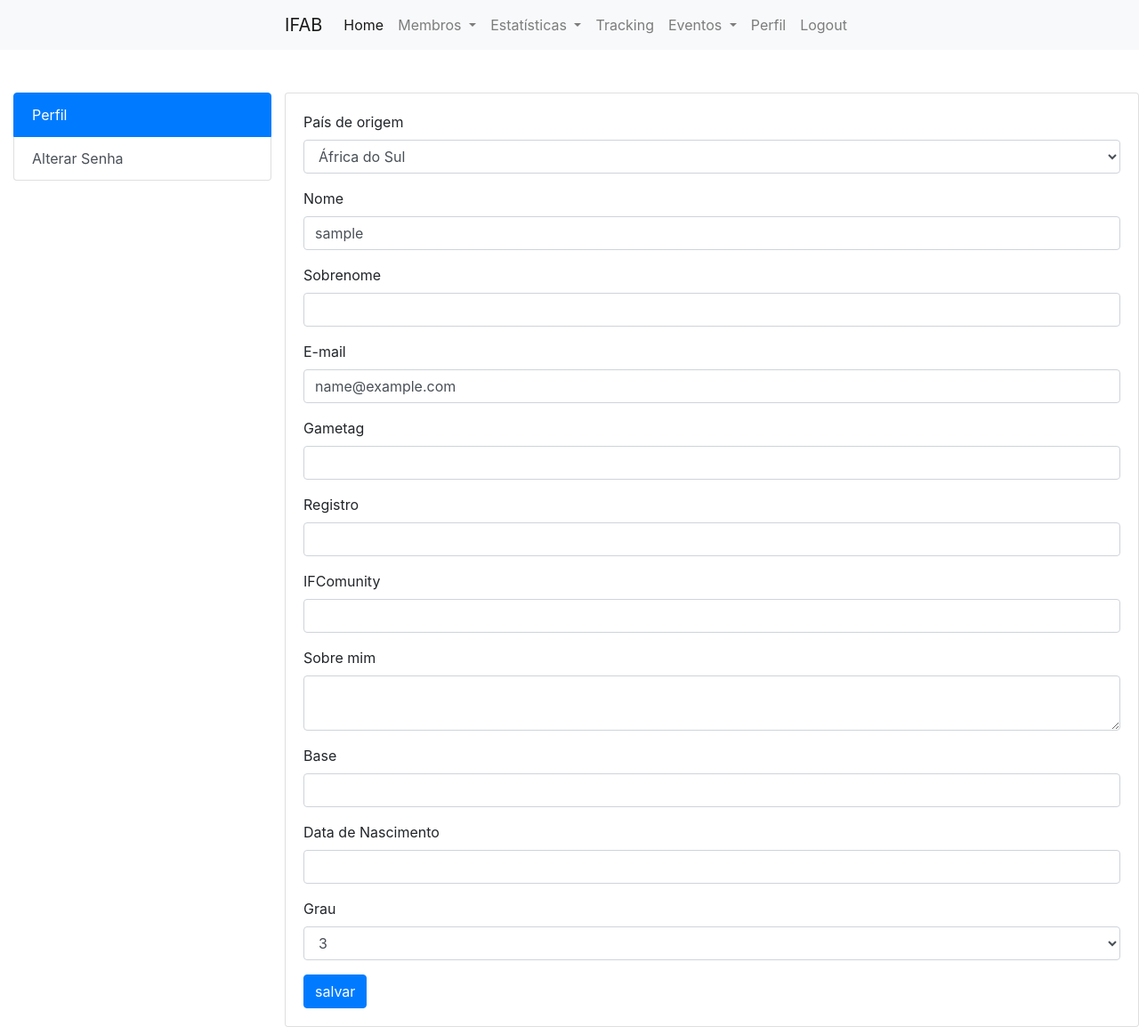
After one commit to Dalmocabral/infiniteflightaerobrasil_2.0, a Flask app: page /user/profile in a window 1280 px wide. The commit adds this page. Shown: the whole page at 89% size. Run offline with Flask 2, Linux system fonts and the light colour scheme; the visitor is signed in with stand-in values (Sample User, id 1); data comes from the database, SQL or seed files in the repository; parts of the project's set-up code (start-up, migrations or seed data) failed here and were passed over; some libraries are stand-ins or nearby versions.

Commit message:
new features

```diff
--- a/app/forms.py
+++ b/app/forms.py
@@ -4,27 +4,7 @@ from wtforms.validators import DataRequired, Email, Length, EqualTo, ValidationE
 from app.models import User
 
 
-class LoginForm(FlaskForm):
-    email = StringField('E-mail', validators=[Email()])
-    password = PasswordField('Password', validators=[Length(3, 9, 'O campo dever conter 3 á 9 caracters' )])
-    remember_me = BooleanField('Remember Me')
-    submit = SubmitField('Entrar')
-
-class RegisterForm(FlaskForm):
-
-    username = StringField('Nome',  validators=[DataRequired('O campo e obrigatório')])
-    sobrenome = StringField('Sobrenome', validators=[DataRequired()])
-    email = StringField('E-mail', validators=[Email()])
-    password = PasswordField('Password', validators=[Length(3, 9, 'O campo dever conter 3 á 9 caracters' )])
-    password2 = PasswordField('Repete a Senha', validators=[DataRequired(), EqualTo('password')])
-    gametag = StringField('Gametag', validators=[DataRequired()])
-    registro = StringField('Registro', validators=[DataRequired()])
-    ifcomunity = StringField('IFComunity', validators=[DataRequired()])
-    sobremim = TextAreaField('Sobre mim', validators=[DataRequired()])
-    base = StringField('Base', validators=[DataRequired()])
-    idade = StringField('Data de Nascimento', validators=[DataRequired()])
-    grau =  SelectField('Grau', choices=[('3', '3'), ('4', '4'), ('5', '5')])
-    pais = pais = SelectField('País de origem', choices=[
+paises = SelectField('País de origem', choices=[
         ("África do Sul", "África do Sul"),
         ("Albânia", "Albânia"),
         ("Alemanha", "Alemanha"),
@@ -201,6 +181,56 @@ class RegisterForm(FlaskForm):
         ("Zâmbia", "Zâmbia"),
         ("Zimbábue", "Zimbábue")])
 
+
+class ProfileForm(FlaskForm):
+    username = StringField('Nome',  validators=[DataRequired('O campo e obrigatório')])
+    sobrenome = StringField('Sobrenome', validators=[DataRequired()])
+    email = StringField('E-mail', validators=[Email()])
+    gametag = StringField('Gametag', validators=[DataRequired()])
+    registro = StringField('Registro', validators=[DataRequired()])
+    ifcomunity = StringField('IFComunity', validators=[DataRequired()])
+    sobremim = TextAreaField('Sobre mim', validators=[DataRequired()])
+    base = StringField('Base', validators=[DataRequired()])
+    idade = StringField('Data de Nascimento', validators=[DataRequired()])
+    grau =  SelectField('Grau', choices=[('3', '3'), ('4', '4'), ('5', '5')])
+    pais = paises
+    submit = SubmitField("salvar")
+
+
+class ForgotPasswordForm(FlaskForm):
+    email = StringField('E-mail', validators=[Email()])
+    submit = SubmitField("Recuperar")
+
+
+class ChangePasswordForm(FlaskForm):
+    old_password = PasswordField('Senha antiga')
+    new_password = PasswordField('Nova Senha', validators=[Length(3, 9, 'O campo dever conter 3 á 9 caracters' )])
+    confirm_password = PasswordField('Confirmar Nova Senha', validators=[Length(3, 9, 'O campo dever conter 3 á 9 caracters' )])
+    submit = SubmitField("salvar")
+
+
+class LoginForm(FlaskForm):
+    email = StringField('E-mail', validators=[Email()])
+    password = PasswordField('Password', validators=[Length(3, 9, 'O campo dever conter 3 á 9 caracters' )])
+    remember_me = BooleanField('Remember Me')
+    submit = SubmitField('Entrar')
+
+
+class RegisterForm(FlaskForm):
+    username = StringField('Nome',  validators=[DataRequired('O campo e obrigatório')])
+    sobrenome = StringField('Sobrenome', validators=[DataRequired()])
+    email = StringField('E-mail', validators=[Email()])
+    password = PasswordField('Password', validators=[Length(3, 9, 'O campo dever conter 3 á 9 caracters' )])
+    password2 = PasswordField('Repete a Senha', validators=[DataRequired(), EqualTo('password')])
+    gametag = StringField('Gametag', validators=[DataRequired()])
+    registro = StringField('Registro', validators=[DataRequired()])
+    ifcomunity = StringField('IFComunity', validators=[DataRequired()])
+    sobremim = TextAreaField('Sobre mim', validators=[DataRequired()])
+    base = StringField('Base', validators=[DataRequired()])
+    idade = StringField('Data de Nascimento', validators=[DataRequired()])
+    grau =  SelectField('Grau', choices=[('3', '3'), ('4', '4'), ('5', '5')])
+    pais = paises
+
     submit = SubmitField('Registrar')
 
     def validate_email(self, email):
--- a/app/models.py
+++ b/app/models.py
@@ -51,7 +51,7 @@ class Logbook(db.Model):
     chegada = db.Column(db.String(200))
     aeronave = db.Column(db.String(200))
     voo = db.Column(db.String(200))
-    tempo = db.Column(db.Float(), nullable=False) # Tempo total de horas de voo
+    tempo = db.Column(db.Time, nullable=False)
     user_id = db.Column(db.Integer, db.ForeignKey('users.id'))
     status = db.Column(db.String(200))
     data_create = db.Column(db.DateTime, default=datetime.utcnow)
--- a/app/routes.py
+++ b/app/routes.py
@@ -1,14 +1,19 @@
-from flask import Flask, flash, redirect, render_template, request, url_for
-from flask_login import login_required, login_user, logout_user, current_user
+import datetime
+import json
+
+import requests
+from flask import flash, redirect, render_template, url_for
+from flask_login import current_user, login_required, login_user, logout_user
+from sqlalchemy.sql import func
 from werkzeug.security import check_password_hash, generate_password_hash
+from app.services.mail import send_email
 
 from app import app, db
-from app.forms import LogbookForm, LoginForm, RegisterForm
-from app.models import User, Logbook
-from sqlalchemy.sql import func
+from app.forms import (ChangePasswordForm, ForgotPasswordForm, LogbookForm,
+                       LoginForm, ProfileForm, RegisterForm)
+from app.models import Logbook, User
+from app.tools import get_all_time
 
-import requests
-import json
 
 def get_json(url):
     return json.loads(requests.get(url).text)
@@ -26,7 +31,7 @@ atc = get_json('http://infinite-flight-public-api.cloudapp.net/v1/GetATCFaciliti
 @app.route('/index')
 def index():
     log = Logbook.query.order_by(Logbook.data_create.desc()).all()
-    users = User.query.order_by(User.data_create.desc()).all()
+    users = User.query.order_by(User.data_create.desc()).limit(5).all()
     return render_template('index.html',
     users=users,
     log=log,
@@ -94,9 +99,86 @@ def login():
 @login_required
 def user(id):
     user = User.query.get(id)
-    va = db.session.query(func.sum(Logbook.tempo)).filter_by(user_id=id).all()
+    flying_time = get_all_time(Logbook.query.filter_by(user_id=id).all())
     log = Logbook.query.filter_by(user_id=id).order_by(Logbook.data_create.desc()).all()
-    return render_template('user.html', user=user, log=log, va=va)
+    return render_template('user.html', user=user, log=log, flying_time=flying_time)
+
+
+@app.route("/recuperar-senha", methods=["GET", "POST"])
+@login_required
+def forgot_password():
+    form = ForgotPasswordForm()
+
+    if form.validate_on_submit():
+        user = User.query.filter_by(email=form.email.data)
+        if not user:
+            flash("usuário não encontrado", "danger")
+            return redirect(url_for(".forgot_password"))
+
+        send_email(user.email, "recuperar senha", "forgot", user=user)
+
+    return render_template("forgot-password.html", form=form)
+
+@app.route("/user/profile", methods=["GET", "POST"])
+@login_required
+def profile():
+    form = ProfileForm()
+
+    if form.validate_on_submit():
+        current_user.email = form.email.data
+        current_user.idade = form.idade.data
+        current_user.sobremim = form.sobremim.data
+        current_user.registro = form.registro.data
+        current_user.gametag = form.gametag.data
+        current_user.ifcomunity = form.ifcomunity.data
+        current_user.sobrenome =  form.sobrenome.data
+        current_user.username = form.username.data
+        current_user.base = form.base.data
+        current_user.pais = form.pais.data
+
+        db.session.add(current_user)
+        db.session.commit()
+
+        flash("dados alterados com sucesso", "success")
+        return redirect(url_for(".profile"))
+
+    form.email.data = current_user.email
+    form.idade.data = current_user.idade
+    form.sobremim.data = current_user.sobremim
+    form.registro.data = current_user.registro
+    form.gametag.data = current_user.gametag
+    form.ifcomunity.data = current_user.ifcomunity
+    form.sobrenome.data = current_user.sobrenome
+    form.username.data = current_user.username
+    form.base.data = current_user.base
+    form.pais.data = current_user.pais
+
+    return render_template("user/profile/edit.html", form=form)
+
+@app.route("/user/profile/change-password", methods=["GET", "POST"])
+@login_required
+def change_password():
+    form = ChangePasswordForm()
+
+    if form.validate_on_submit():
+        if not check_password_hash(current_user.password, form.old_password.data):
+            flash("a senha antiga está incorreta.", "danger")
+            return redirect(url_for(".change_password"))
+
+        if form.new_password.data != form.confirm_password.data:
+            flash("a nova senha deve ser igual a confirmação de senha", "danger")
+            return redirect(url_for(".change_password"))
+
+        current_user.password = generate_password_hash(form.new_password.data)
+        db.session.add(current_user)
+        db.session.commit()
+
+        flash("dados alterados com com sucesso", "success")
+        return redirect(url_for(".change_password"))
+
+    return render_template("user/profile/change_password.html", form=form)
+
+
 
 @app.route('/user/<int:id>/add-logbook/', methods=['GET', 'POST'])
 def logbook(id):
@@ -121,8 +203,9 @@ def logbook(id):
 @app.route('/top10')
 def top10():
     users = User.query.all()
-    horas = db.session.query(func.sum(Logbook.tempo)).all()
-    return render_template('top10.html', horas=horas, users=users)
+    horas = get_all_time(Logbook.query.all())
+    flying_bigger_then_15_hours = Logbook.query.filter_by(user_id=current_user.id).filter(Logbook.tempo > datetime.time(15)).count()
+    return render_template('top10.html', horas=horas, users=users, flying_bigger_then_15_hours=flying_bigger_then_15_hours)
 
 @app.route('/logout')
 @login_required
--- a/app/templates/componentes/notifications.html
+++ b/app/templates/componentes/notifications.html
@@ -1,7 +1,7 @@
 {% with notifications = get_flashed_messages(with_categories=true) %}
     {% if notifications %}
         {% for category, notifications in notifications %}
-            <div class="alert alert={{category}} text-center">
+            <div class="alert alert-{{category}} text-center">
                 {{notifications}}
             </div>
         {% endfor %}
--- /dev/null
+++ b/app/templates/mails/forgot.txt
@@ -0,0 +1,6 @@
+Olá, {{ user.username }}
+
+Para recuperar a senha acesse o link abaixo:
+
+<!-- Deve colocar a url para recuperação de senha -->
+<a href="{{ url_for() }}"> recuperar senha </a>
--- a/app/templates/user.html
+++ b/app/templates/user.html
@@ -13,7 +13,7 @@
         <div>
 
         <a class="btn btn-primary btn-sm brn-block" href="{{ url_for('logbook', id=user.id) }}">Registrar logbook</a>
-        <a class="btn btn-primary btn-sm brn-block" href="{{ url_for('logbook', id=user.id) }}">Editar Perfil</a>
+        <a class="btn btn-primary btn-sm brn-block" href="{{ url_for('profile' ) }}">Editar Perfil</a>
         </div>
     </div>
     <hr>
@@ -26,7 +26,7 @@
                             <h5>Total de Horas</h5>
                         </div>
                         <div class="card-body">
-                            <h3 class="card-title">{{va.0.0}} Hs</h3>
+                            <h3 class="card-title">{{flying_time}}</h3>
                         </div>
                     </div>
                 </div>
@@ -84,7 +84,7 @@
                     <td>{{log.chegada}}</td>
                     <td>{{log.voo}}</td>
                     <td>{{log.aeronave}}</td>
-                    <td>{{log.tempo}}</td>
+                    <td>{{log.tempo | format_to_hours }}</td>
                     <td>{{log.data_create.strftime('%d/%m/%Y')}}</td>
 
                 </tr>
--- /dev/null
+++ b/app/templates/user/profile/edit.html
@@ -0,0 +1,23 @@
+{% extends 'base.html' %}
+{% from "bootstrap/form.html" import render_form %}
+
+
+{% block content %}
+    <div class="container-fluid mt-5 ">
+        {% include 'componentes/notifications.html' %}
+        <div class="row justify-content-center">
+            <div class="col col-sm-12 col-lg-3">
+                <div class="list-group">
+                    <a
+                    class="list-group-item list-group-item-action active"
+                    href="{{ url_for('profile') }}">Perfil</a>
+                    <a class="list-group-item list-group-item-action"
+                    href="{{ url_for('change_password') }}">Alterar Senha</a>
+                </div>
+            </div>
+            <div class="card card-body">
+                {{ render_form(form) }}
+            </div>
+        </div>
+    </div>
+{% endblock %}
--- a/main.py
+++ b/main.py
@@ -1 +1,4 @@
 from app import app
+
+if __name__ == "__main__":
+    app.run(debug=True)
```
Also changed, not shown: app/__init__.py (+8 -0 lines), app/filters.py (added, +14 -0 lines), app/services/mail.py (added, +25 -0 lines), app/templates/forgot-password.html (added, +16 -0 lines), app/templates/index.html (+4 -4 lines), app/templates/mails/forgot.html (added, +8 -0 lines), app/templates/top10.html (+8 -10 lines), app/templates/user/profile/change_password.html (added, +24 -0 lines), app/templates/user/profile/profile.html (added, +12 -0 lines), app/tools.py (added, +13 -0 lines), config.py (+8 -0 lines).
